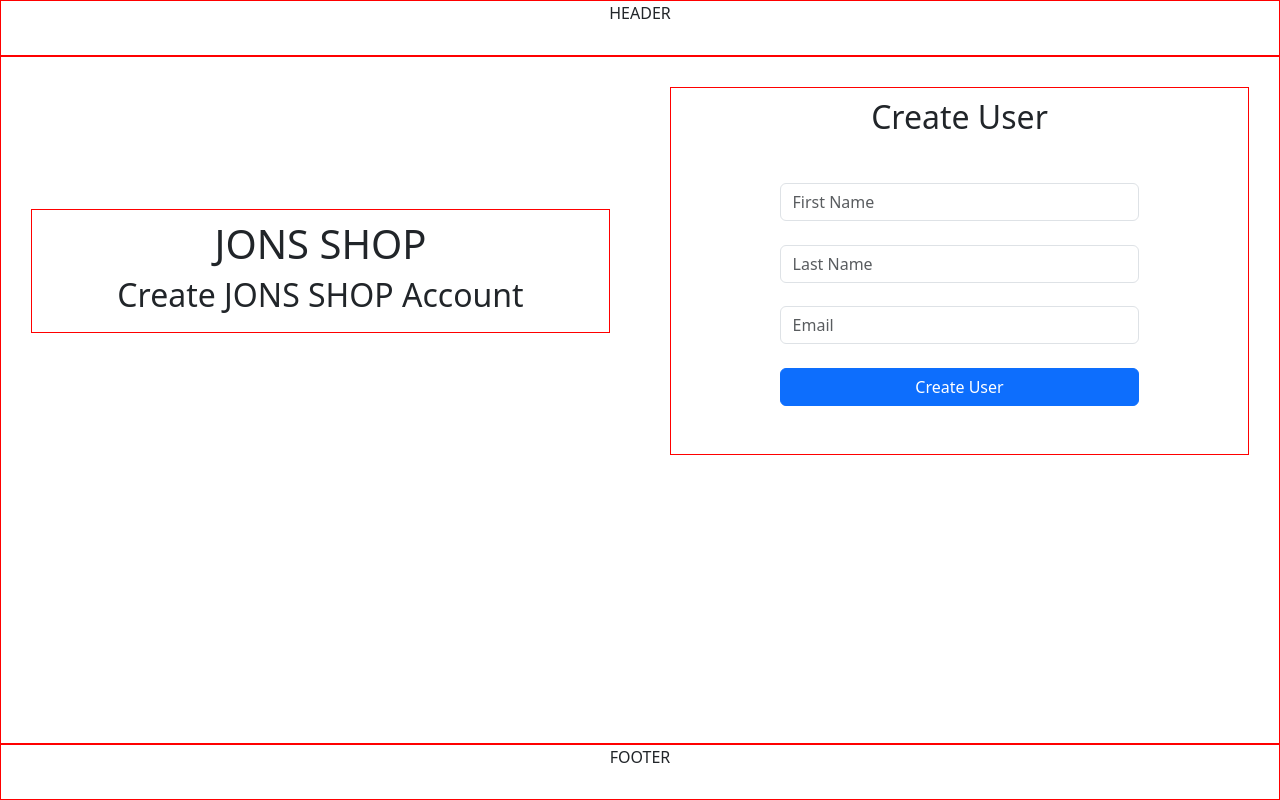
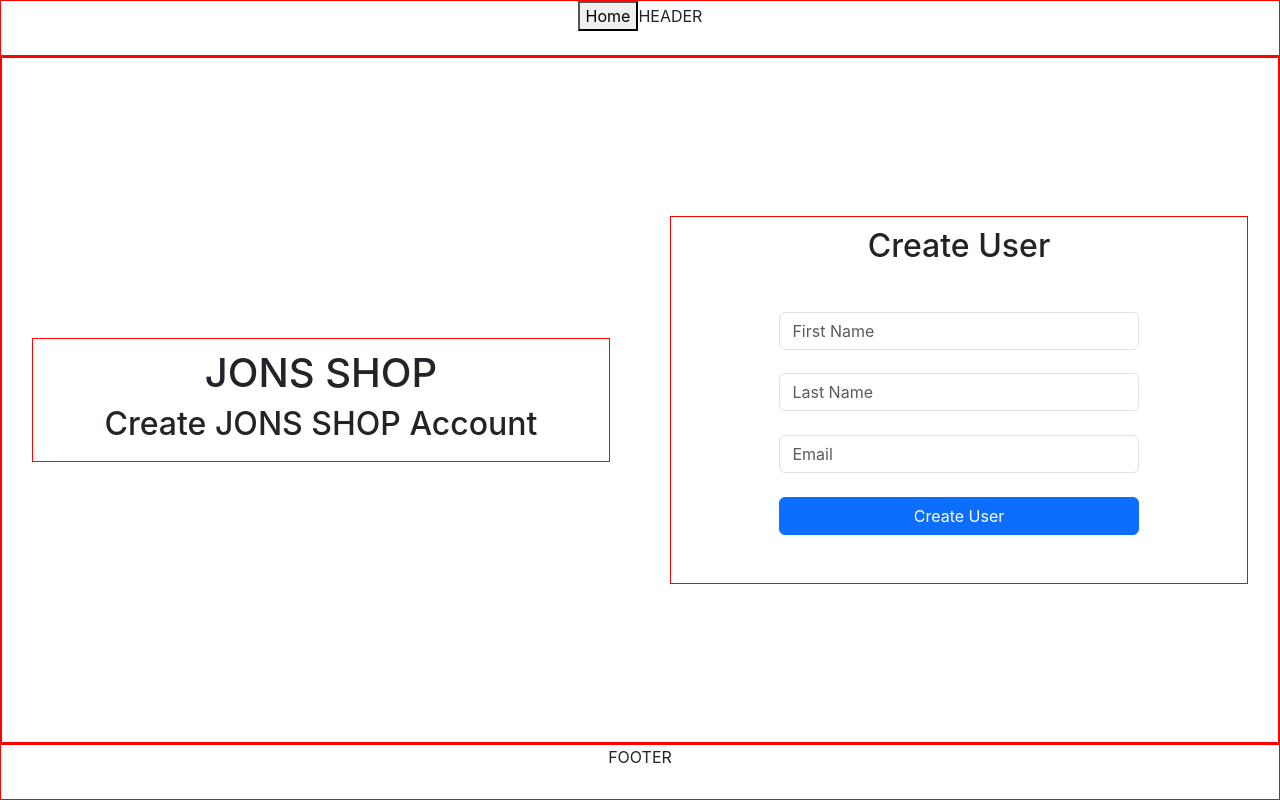
Before and after one commit to jonathanlofton/template, a React (Create React App) app in the folder front_end/: page / in a window 1280 px wide. Built offline with nearby package versions, Linux system fonts and the light colour scheme; no server answers.

Commit message:
update styling on users list

```diff
--- a/front_end/public/index.html
+++ b/front_end/public/index.html
@@ -4,6 +4,7 @@
     <meta charset="utf-8" />
     <link rel="icon" href="%PUBLIC_URL%/favicon.ico" />
     <meta name="viewport" content="width=device-width, initial-scale=1" />
+    <link href="https://cdn.jsdelivr.net/npm/bootstrap@5.3.3/dist/css/bootstrap.min.css" rel="stylesheet" integrity="sha384-QWTKZyjpPEjISv5WaRU9OFeRpok6YctnYmDr5pNlyT2bRjXh0JMhjY6hW+ALEwIH" crossorigin="anonymous"></link>
     <meta name="theme-color" content="#000000" />
     <meta
       name="description"
@@ -27,7 +28,7 @@
     <title>React App</title>
   </head>
   <body>
-    <noscript>You need to enable JavaScript to run this app.</noscript>
+    <script src="https://cdn.jsdelivr.net/npm/bootstrap@5.3.3/dist/js/bootstrap.bundle.min.js" integrity="sha384-YvpcrYf0tY3lHB60NNkmXc5s9fDVZLESaAA55NDzOxhy9GkcIdslK1eN7N6jIeHz" crossorigin="anonymous"></script>
     <div id="root"></div>
     <!--
       This HTML file is a template.
--- a/front_end/src/App.css
+++ b/front_end/src/App.css
@@ -49,7 +49,8 @@
   justify-content: space-evenly;
 }
 
-.yup {
+/* This is the styling for the main web page */
+.page {
   display: flex;
   flex-direction: column;
   width: 100vw;
@@ -111,11 +112,26 @@
   align-items: center;
 }
 
+.users-list {
+  display: flex;
+  flex-direction: column;
+  align-items: center;
+}
+
 .user-card {
-  width: 50%;
+  width: 80%;
   display: flex;
+  justify-content: space-between;
+  align-items: center;
+  padding: 10px;
 }
 
 .align-items-center {
   align-items: center;
+  align-content: center;
 }
+
+.create-user-page {
+  height: 100%;
+  align-content: center;
+}
--- a/front_end/src/App.js
+++ b/front_end/src/App.js
@@ -3,19 +3,9 @@ import Main from './components/main';
 import './App.css';
 
 function App() {
-
   return (
     <div className="App">
-      <header>
-        <meta name="viewport" content="width=device-width, initial-scale=1"></meta>
-        {/* bootstrap css */}
-        <link href="https://cdn.jsdelivr.net/npm/bootstrap@5.3.3/dist/css/bootstrap.min.css" rel="stylesheet" integrity="sha384-QWTKZyjpPEjISv5WaRU9OFeRpok6YctnYmDr5pNlyT2bRjXh0JMhjY6hW+ALEwIH" crossorigin="anonymous"></link>
-      </header>
-      <body>
-        <script src="https://cdn.jsdelivr.net/npm/bootstrap@5.3.3/dist/js/bootstrap.bundle.min.js" integrity="sha384-YvpcrYf0tY3lHB60NNkmXc5s9fDVZLESaAA55NDzOxhy9GkcIdslK1eN7N6jIeHz" crossorigin="anonymous"></script>
-        <Main/>
-      </body>
-      <footer></footer>
+      <Main/>
     </div>
   );
 }
--- a/front_end/src/components/main.js
+++ b/front_end/src/components/main.js
@@ -2,22 +2,27 @@ import React from 'react';
 import Users from './users/users';
 import UserList from './users/userList';
 import { Routes, Route } from "react-router";
+import { useNavigate } from 'react-router-dom';
 
 const Main = () => {
+  const navigate = useNavigate();
+
   return (
-    <div className="yup">
+    <div className="page">
       <div className='header red-border'>
+        {/* TODO: turn into image in top left hand corner of header... */}
+        <button onClick={() => navigate('/')}>Home</button>
         HEADER
       </div>
-      <div className='body align-items-center red-border'>
+      <div className='body red-border'>
         {/* TODO: Move routes to a seperate element... */}
         <Routes>
           <Route path="/" element={<Users/>}></Route>
           <Route path="/users" element={<UserList/>}></Route>
         </Routes>
-
       </div>
       <div className='footer red-border'>
+        {/* Add documentation... links to external things... */}
         FOOTER
       </div>
     </div>
--- a/front_end/src/components/users/createUsersForm.js
+++ b/front_end/src/components/users/createUsersForm.js
@@ -5,14 +5,12 @@ import { useNavigate } from 'react-router-dom';
 function UserForm({ fetchUsers }) {
   const navigate = useNavigate();
 
-  // State for form inputs
   const [first_name, setFirstName] = useState('');
   const [last_name, setLastName] = useState('');
   const [email, setEmail] = useState('');
   const [message, setMessage] = useState('');
 
   const handleSubmit = async (e) => {
-    // Prevent page reload on form submission
     e.preventDefault();
 
     const userData = { first_name, last_name, email };
@@ -27,7 +25,7 @@ function UserForm({ fetchUsers }) {
       }
     } catch (error) {
       console.error('Error:', error);
-      setMessage('Error: Could not create user');
+      setMessage(`Error: Could not create user | message: ${error.message}`);
     }
   };
 
@@ -69,7 +67,12 @@ function UserForm({ fetchUsers }) {
         </div>
         <button type="submit" className="btn btn-primary">Create User</button>
       </form>
-      {message && <p>{message}</p>}
+      {
+        message &&
+        <div class="alert alert-primary" role="alert">
+          <p>{message}</p>
+        </div>
+      }
     </div>
   );
 }
--- a/front_end/src/components/users/userList.js
+++ b/front_end/src/components/users/userList.js
@@ -6,6 +6,7 @@ const UserList = () => {
 
   const fetchUsers = async () => {
     let users = await usersService.get()
+    debugger;
     setUsers(users)
   }
 
@@ -17,16 +18,23 @@ const UserList = () => {
   }
 
   return (
-    <div>
+    <div className="users-list red-border">
         {users.length > 0 ? (
           users.map((user, index) => (
             <div key={index} className="user-card">
               <div>
                 {/* photo */}
               </div>
-              <div>name: {user.first_name} {user.last_name}</div>
-              <div>email: {user.email}</div>
-              <button className="btn btn-primary" onClick={() => deleteUser(user.id)}>Delete User</button>
+              <div>
+                <b>name:</b> {user.first_name} {user.last_name}
+              </div>
+              <div>
+                <b>email:</b> {user.email}
+              </div>
+              <div>
+                <b>created at:</b> {new Date(user.createdAt).toLocaleString()}
+              </div>
+              <button className="btn btn-danger" onClick={() => deleteUser(user.id)}>Delete User</button>
             </div>
           ))
         ) : (
--- a/front_end/src/components/users/users.js
+++ b/front_end/src/components/users/users.js
@@ -24,8 +24,7 @@ const Users = () => {
   useEffect(() => {fetchUsers()}, []);
 
   return (
-    <div >
-
+    <div className="create-user-page red-border">
       <div className="row-space-around-center">
         <div className="create-account-banner red-border">
           {/* THIS IS JUST THE COMPANY NAME HERE THING... */}
@@ -40,7 +39,6 @@ const Users = () => {
         {/* TODO: add some type of dropdown for user form... */}
         <UserForm fetchUsers={fetchUsers}/>
       </div>
-
     </div>
   );
 }
```
